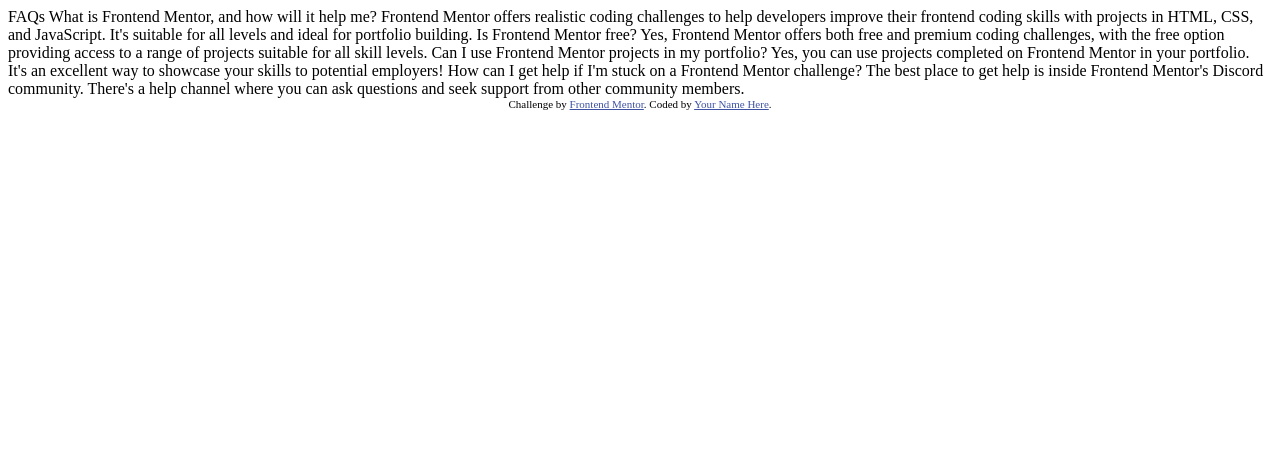
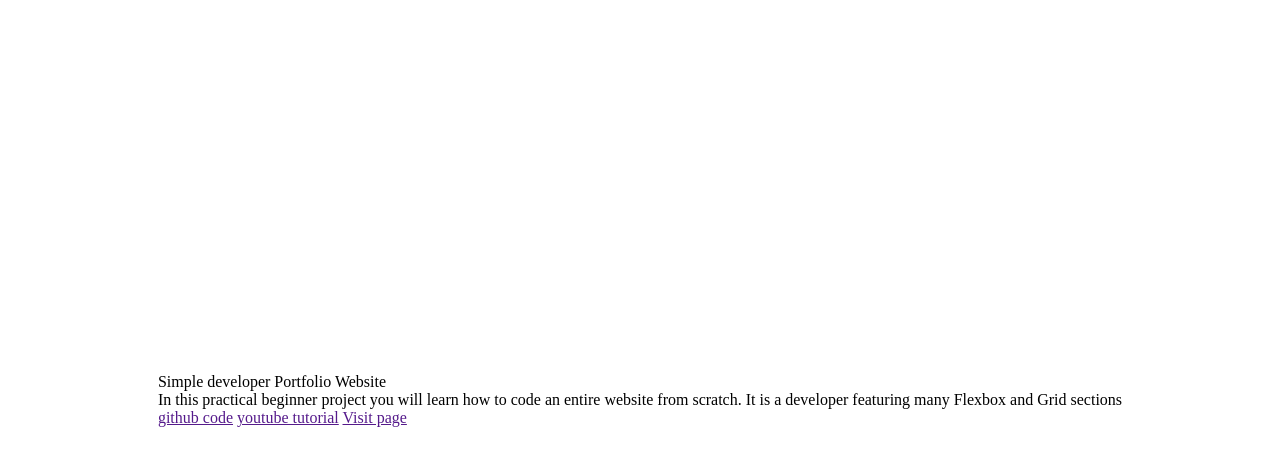
Before and after one commit to zesciati/FAQ-accordion, a plain HTML site: page index.html in a window 1280 px wide. Drawn offline with Linux system fonts and the light colour scheme.

Commit message:
ini masih belum mulai

```diff
--- /dev/null
+++ b/faqaccordion.css
@@ -0,0 +1,23 @@
+html {
+  box-sizing: border-box;
+}
+*, *::before, *::after {
+  box-sizing: inherit;
+  padding: 0;
+  margin: 0;
+}
+
+body{
+  /* background-color: black; */
+}
+.flex-container{
+	min-height:100vh;
+	display: flex;
+	justify-content: center;
+	align-items: center;
+  /* background-color: azure; */
+}
+.a{
+  display: flex;
+
+}
--- a/index.html
+++ b/index.html
@@ -2,47 +2,20 @@
 <html lang="en">
 <head>
   <meta charset="UTF-8">
-  <meta name="viewport" content="width=device-width, initial-scale=1.0"> <!-- displays site properly based on user's device -->
-
-  <link rel="icon" type="image/png" sizes="32x32" href="./assets/images/favicon-32x32.png">
-
+  <meta name="viewport" content="width=device-width, initial-scale=1.0">
+  <link rel="stylesheet" href="faqaccordion.css">
   <title>Frontend Mentor | FAQ accordion</title>
-
-  <!-- Feel free to remove these styles or customise in your own stylesheet 👍 -->
-  <style>
-    .attribution { font-size: 11px; text-align: center; }
-    .attribution a { color: hsl(228, 45%, 44%); }
-  </style>
 </head>
 <body>
+  <div class="flex-container">
+    <div class="flex-layout">
+      <div class="judul"> Simple developer Portfolio Website</div>
+      <div class="deskripsi">In this practical beginner project you will learn how to code an entire website from scratch. It is a developer featuring many Flexbox and Grid sections</div>
+      <a href="">github code</a>
+      <a href="">youtube tutorial</a>
+      <a href="">Visit page</a>
+    </div>
 
-  FAQs
-
-  What is Frontend Mentor, and how will it help me?
-
-  Frontend Mentor offers realistic coding challenges to help developers improve their
-  frontend coding skills with projects in HTML, CSS, and JavaScript. It's suitable for
-  all levels and ideal for portfolio building.
-
-  Is Frontend Mentor free?
-
-  Yes, Frontend Mentor offers both free and premium coding challenges, with the free
-  option providing access to a range of projects suitable for all skill levels.
-
-  Can I use Frontend Mentor projects in my portfolio?
-
-  Yes, you can use projects completed on Frontend Mentor in your portfolio. It's an excellent
-  way to showcase your skills to potential employers!
-
-  How can I get help if I'm stuck on a Frontend Mentor challenge?
-
-  The best place to get help is inside Frontend Mentor's Discord community. There's a help
-  channel where you can ask questions and seek support from other community members.
-
-
-  <div class="attribution">
-    Challenge by <a href="https://www.frontendmentor.io?ref=challenge" target="_blank">Frontend Mentor</a>.
-    Coded by <a href="#">Your Name Here</a>.
   </div>
 </body>
 </html>
```
